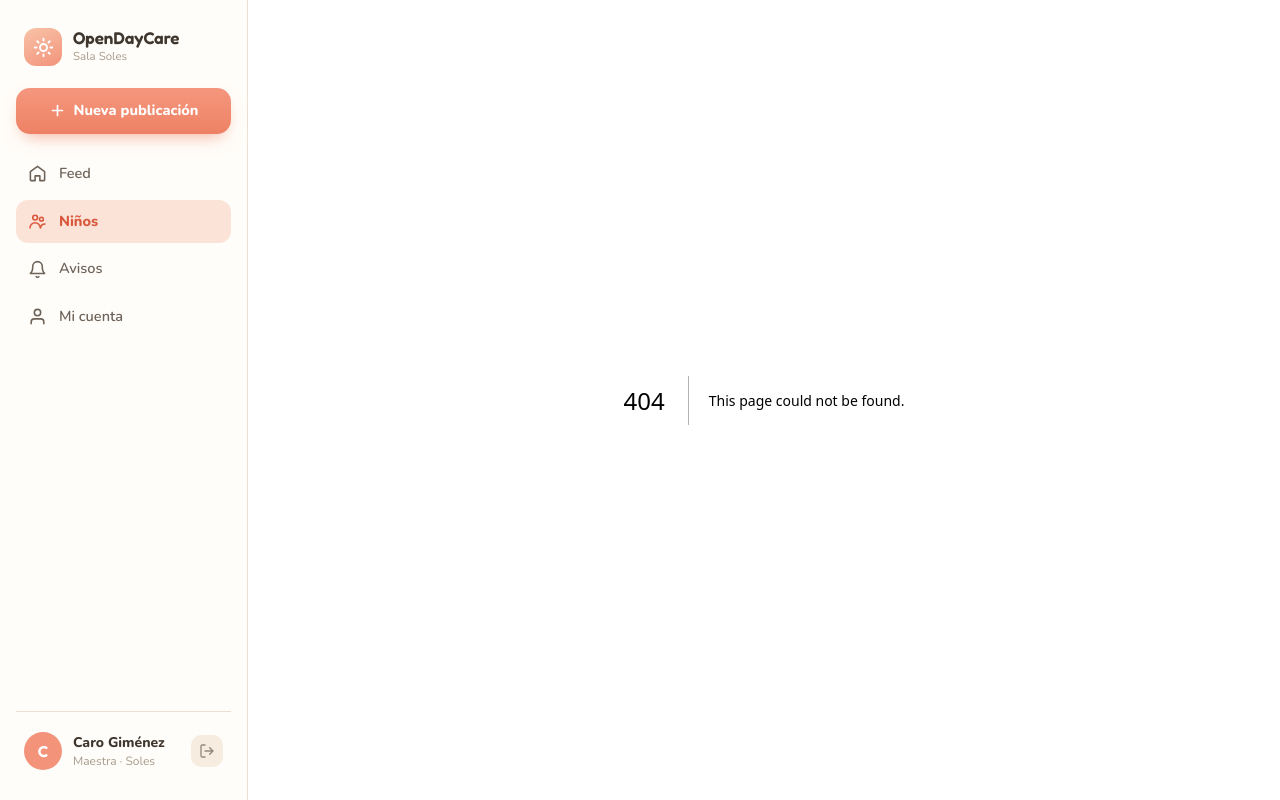
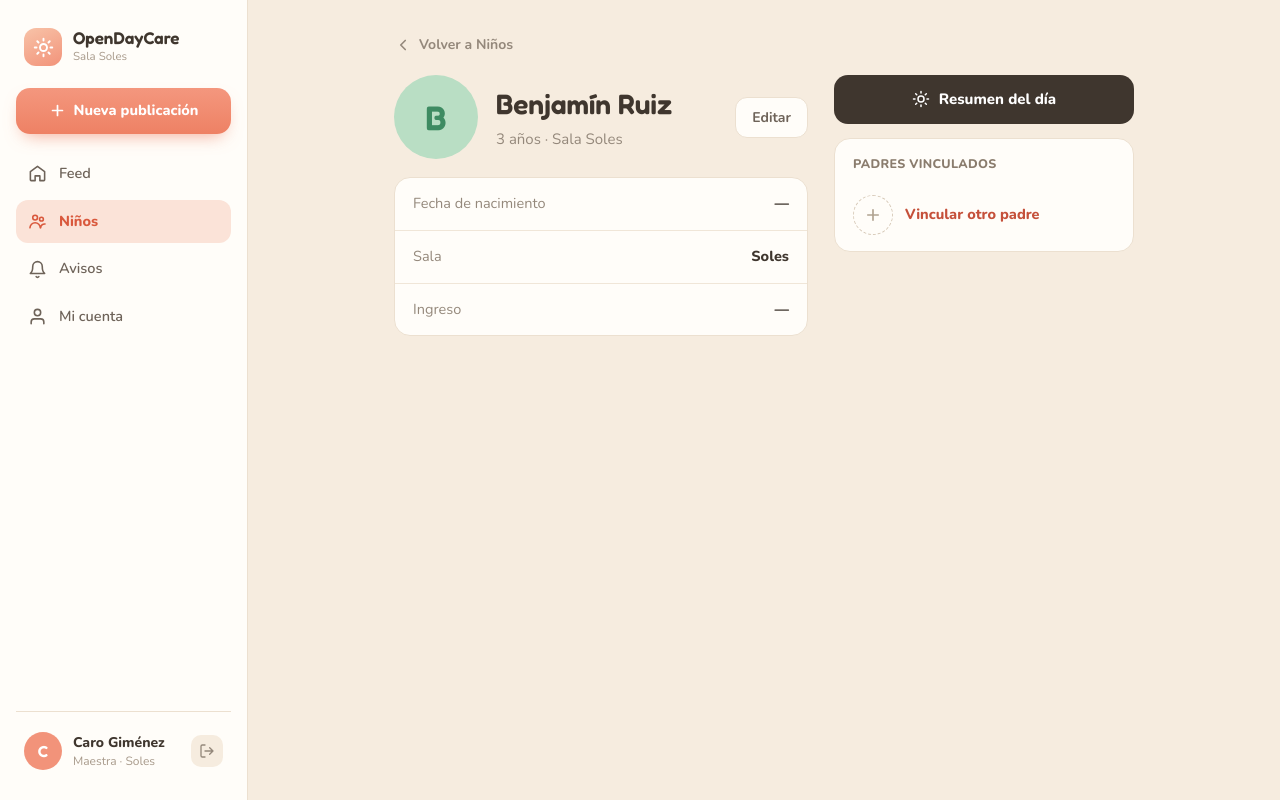
Before and after one commit to Mikkew/open-daycare, a Next.js app: page /kids/benjamin-ruiz in a window 1280 px wide. Before the commit this address had no page. Built offline with nearby package versions, Linux system fonts and the light colour scheme.

Commit message:
feat(spec-02): add dynamic /kids/[id] profile page with async params

```diff
--- /dev/null
+++ b/app/kids/[id]/page.tsx
@@ -0,0 +1,207 @@
+import { notFound } from "next/navigation";
+import Link from "next/link";
+import { children, allergyLabels } from "@/app/lib/children";
+import ParentRow from "@/app/components/ParentRow";
+
+function ArrowLeftIcon() {
+  return (
+    <svg
+      width="18"
+      height="18"
+      viewBox="0 0 24 24"
+      fill="none"
+      stroke="currentColor"
+      strokeWidth="2.2"
+      strokeLinecap="round"
+      strokeLinejoin="round"
+    >
+      <path d="m15 18-6-6 6-6" />
+    </svg>
+  );
+}
+
+function SunSmallIcon() {
+  return (
+    <svg
+      width="18"
+      height="18"
+      viewBox="0 0 24 24"
+      fill="none"
+      stroke="#fff"
+      strokeWidth="2"
+      strokeLinecap="round"
+      strokeLinejoin="round"
+    >
+      <circle cx="12" cy="12" r="4" />
+      <path d="M12 2v2M12 20v2M4.9 4.9l1.4 1.4M17.7 17.7l1.4 1.4M2 12h2M20 12h2M4.9 19.1l1.4-1.4M17.7 6.3l1.4-1.4" />
+    </svg>
+  );
+}
+
+function AlertIcon() {
+  return (
+    <svg
+      width="22"
+      height="22"
+      viewBox="0 0 24 24"
+      fill="none"
+      stroke="#fff"
+      strokeWidth="2.2"
+      strokeLinecap="round"
+      strokeLinejoin="round"
+    >
+      <path d="M10.3 3.9 1.8 18a2 2 0 0 0 1.7 3h17a2 2 0 0 0 1.7-3L13.7 3.9a2 2 0 0 0-3.4 0z" />
+      <path d="M12 9v4M12 17h.01" />
+    </svg>
+  );
+}
+
+function PlusIcon() {
+  return (
+    <svg
+      width="18"
+      height="18"
+      viewBox="0 0 24 24"
+      fill="none"
+      stroke="currentColor"
+      strokeWidth="2.2"
+      strokeLinecap="round"
+      strokeLinejoin="round"
+    >
+      <path d="M12 5v14M5 12h14" />
+    </svg>
+  );
+}
+
+interface Params {
+  id: string;
+}
+
+export default async function KidProfilePage({ params }: { params: Promise<Params> }) {
+  const { id } = await params;
+  const child = children.find((c) => c.id === id);
+
+  if (!child) {
+    notFound();
+  }
+
+  const initial = child.name.charAt(0);
+
+  return (
+    <div className="mx-auto w-full max-w-[820px] px-10 py-[34px] pb-20">
+      <Link
+        href="/kids"
+        className="mb-5 flex items-center gap-[7px] text-[14px] font-bold text-[#94887B]"
+      >
+        <ArrowLeftIcon />
+        Volver a Niños
+      </Link>
+
+      <div className="flex flex-wrap items-start gap-[26px]">
+        {/* Left column */}
+        <div className="flex min-w-[300px] flex-1 flex-col gap-[18px]">
+          {/* Header */}
+          <div className="flex items-center gap-[18px]">
+            <div
+              className="flex h-[84px] w-[84px] flex-none items-center justify-center rounded-full font-fredoka text-[34px] font-semibold"
+              style={{ backgroundColor: child.avatarColor, color: child.avatarText }}
+            >
+              {initial}
+            </div>
+            <div className="flex-1">
+              <h1 className="m-0 font-fredoka text-[28px] font-semibold text-[#3F362E]">
+                {child.name}
+              </h1>
+              <p className="mt-[3px] text-[15px] text-[#94887B]">
+                {child.age} años · Sala {child.room}
+              </p>
+            </div>
+            <a
+              href="#"
+              className="rounded-[12px] border-[1.5px] border-[#ECE0D0] bg-[#FFFDF9] px-4 py-[9px] text-[14px] font-bold text-[#6E6359]"
+            >
+              Editar
+            </a>
+          </div>
+
+          {/* Allergies & notes */}
+          {child.notes && (
+            <div className="flex gap-[14px] rounded-[16px] bg-[#FBDAD6] p-[16px_18px]">
+              <div className="flex h-10 w-10 flex-none items-center justify-center rounded-[11px] bg-[#F4A8A0]">
+                <AlertIcon />
+              </div>
+              <div>
+                <div className="mb-[2px] text-[15px] font-extrabold text-[#C5413A]">
+                  Alergias y notas
+                </div>
+                <div className="text-[14.5px] leading-[1.5] text-[#B25249]">
+                  {child.notes}
+                </div>
+              </div>
+            </div>
+          )}
+
+          {/* Data table */}
+          <div className="overflow-hidden rounded-[16px] border border-[#ECE0D0] bg-[#FFFDF9]">
+            <div className="flex justify-between border-b border-[#F0E6D8] px-[18px] py-[15px]">
+              <span className="text-[14.5px] text-[#94887B]">
+                Fecha de nacimiento
+              </span>
+              <span className="text-[14.5px] font-extrabold text-[#3F362E]">
+                {child.birthDate || "—"}
+              </span>
+            </div>
+            <div className="flex justify-between border-b border-[#F0E6D8] px-[18px] py-[15px]">
+              <span className="text-[14.5px] text-[#94887B]">Sala</span>
+              <span className="text-[14.5px] font-extrabold text-[#3F362E]">
+                {child.room}
+              </span>
+            </div>
+            <div className="flex justify-between px-[18px] py-[15px]">
+              <span className="text-[14.5px] text-[#94887B]">Ingreso</span>
+              <span className="text-[14.5px] font-extrabold text-[#3F362E]">
+                {child.joinedDate || "—"}
+              </span>
+            </div>
+          </div>
+        </div>
+
+        {/* Right column */}
+        <div className="flex w-[300px] flex-none flex-col gap-[14px]">
+          {/* Day summary button */}
+          <a
+            href="#"
+            className="flex w-full items-center justify-center gap-[9px] rounded-[14px] bg-[#3F362E] px-3 py-[13px] text-[15px] font-extrabold text-white"
+          >
+            <SunSmallIcon />
+            Resumen del día
+          </a>
+
+          {/* Linked parents */}
+          <div className="rounded-[16px] border border-[#ECE0D0] bg-[#FFFDF9] p-[16px_18px]">
+            <div className="mb-[14px] text-[12.5px] font-extrabold tracking-wide text-[#8A7C6D]">
+              PADRES VINCULADOS
+            </div>
+            <div className="flex flex-col gap-[14px]">
+              {child.parents &&
+                child.parents.map((parent) => (
+                  <ParentRow key={parent.name} parent={parent} />
+                ))}
+              <a
+                href="#"
+                className="flex items-center gap-3 pt-2"
+              >
+                <span className="flex h-10 w-10 flex-none items-center justify-center rounded-full border-[1.5px] border-dashed border-[#D8CBBA] text-[#B0A290]">
+                  <PlusIcon />
+                </span>
+                <span className="text-[14.5px] font-extrabold text-[#C5503A]">
+                  Vincular otro padre
+                </span>
+              </a>
+            </div>
+          </div>
+        </div>
+      </div>
+    </div>
+  );
+}
```
